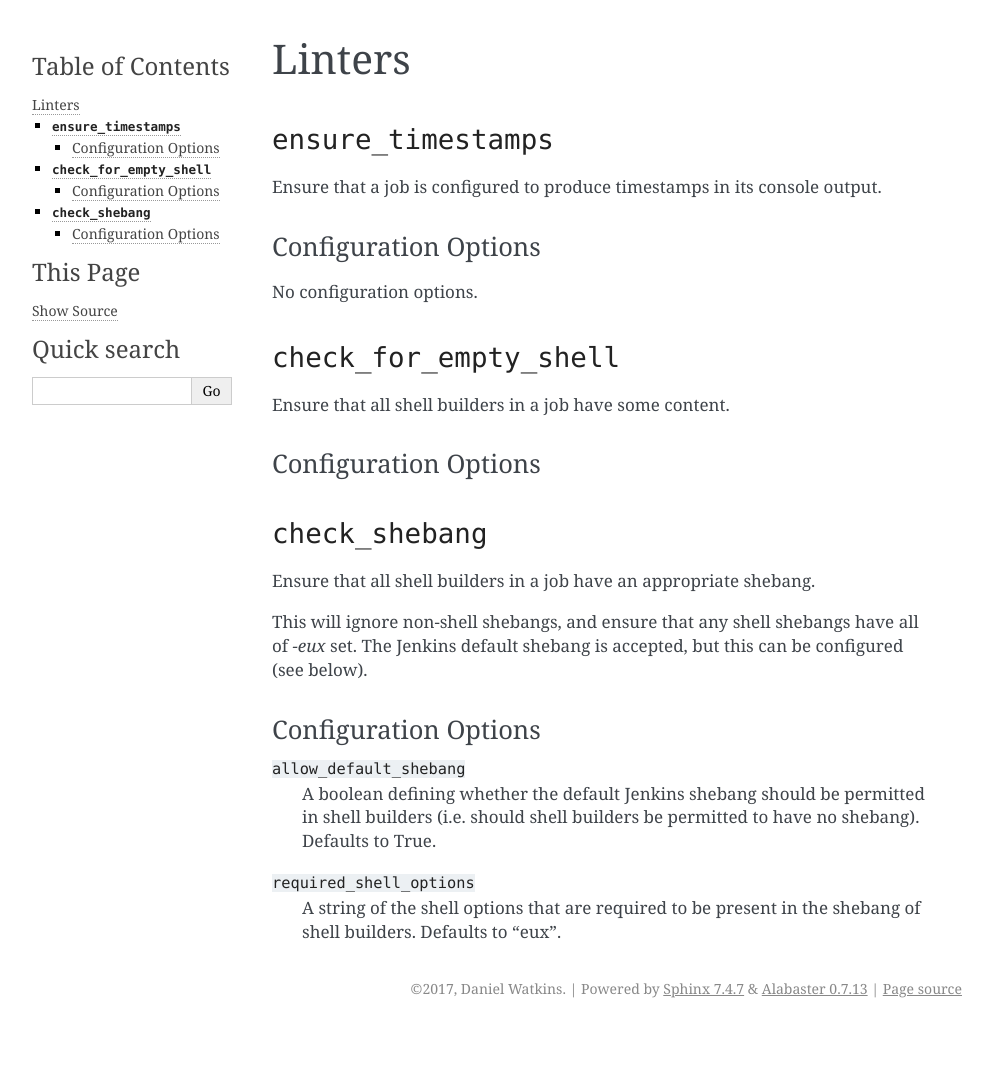
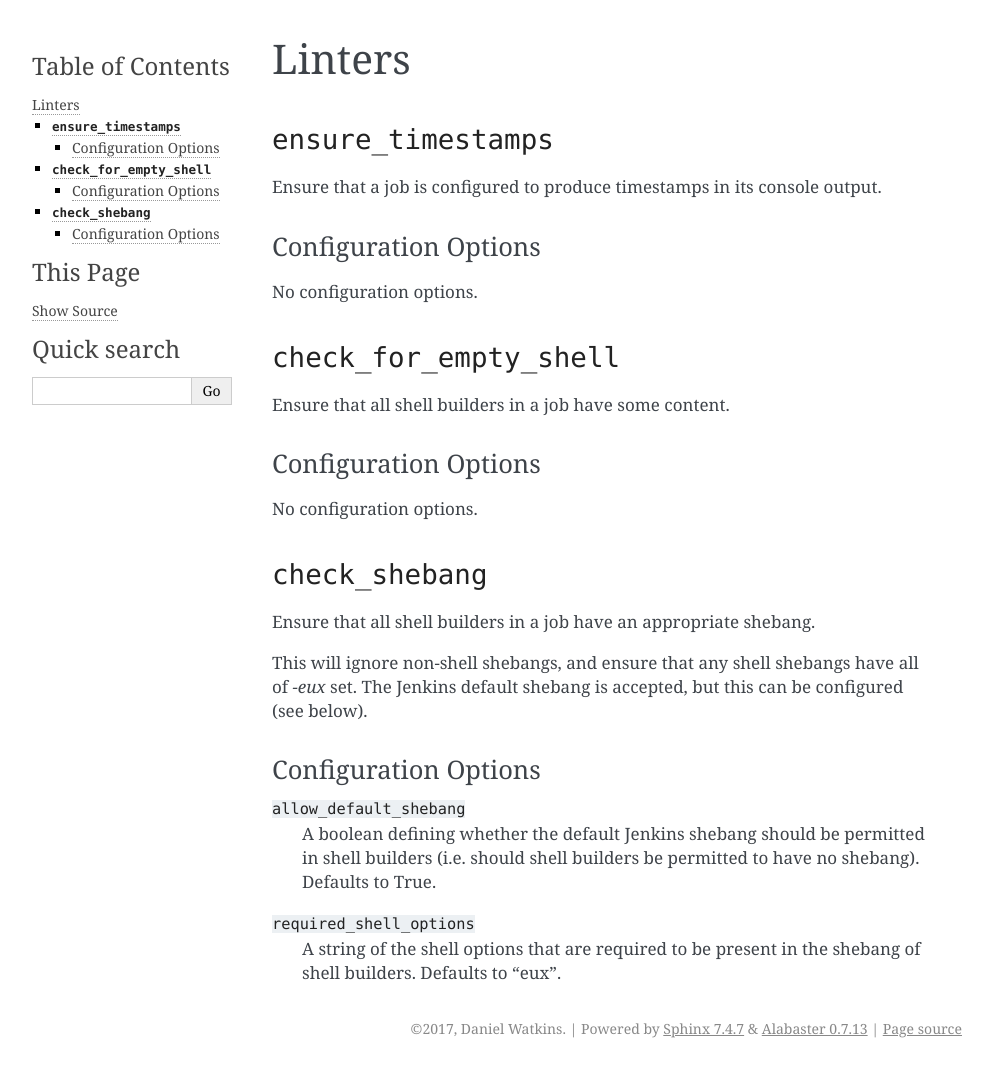
Before and after one commit to OddBloke/jenkins-job-linter, a Sphinx documentation site: the page built from docs/source/linters.rst, in a window 1280 px wide. Shown: the whole page, without its empty margins (148-1141 px from the left). Built offline with Sphinx 7.4.7, drawn with Linux system fonts in a browser that asks for light colours; before the commit the page ends 1028 px from its top, so only the background shows below that.

Commit message:
Add missing text in docs

```diff
--- a/docs/source/linters.rst
+++ b/docs/source/linters.rst
@@ -22,6 +22,8 @@ Ensure that all shell builders in a job have some content.
 Configuration Options
 ~~~~~~~~~~~~~~~~~~~~~
 
+No configuration options.
+
 ``check_shebang``
 -----------------
 
```
